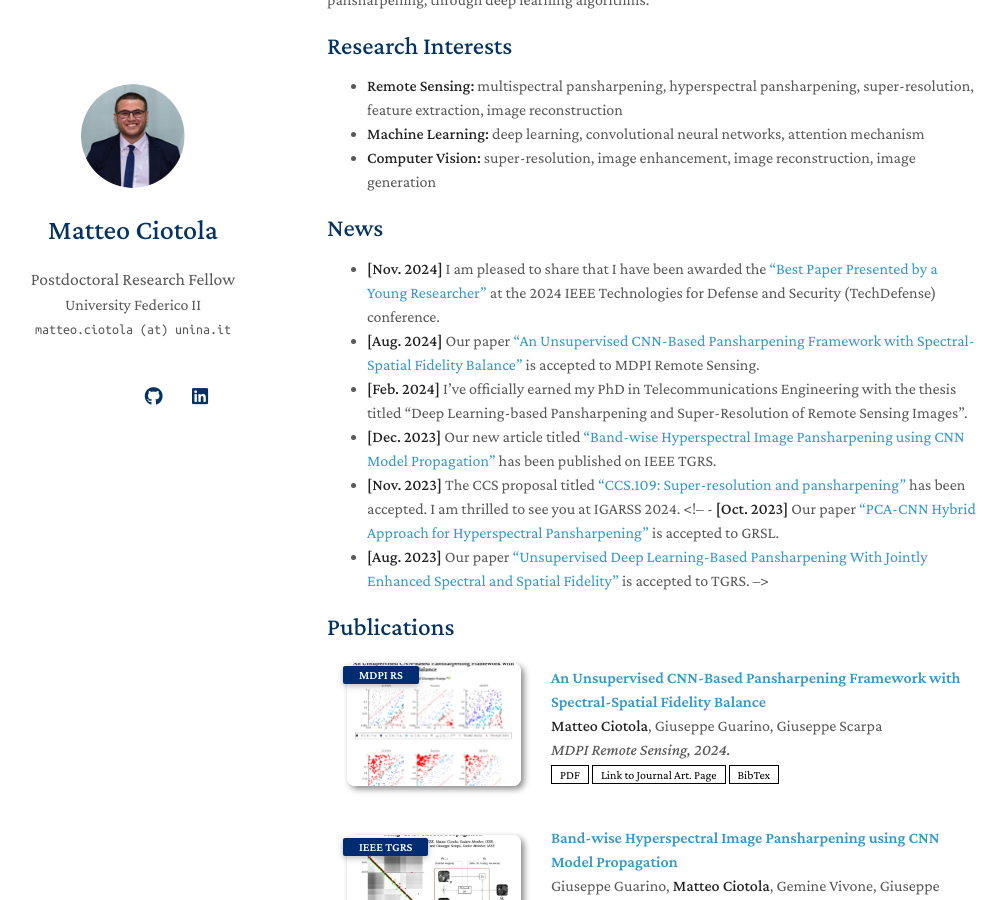
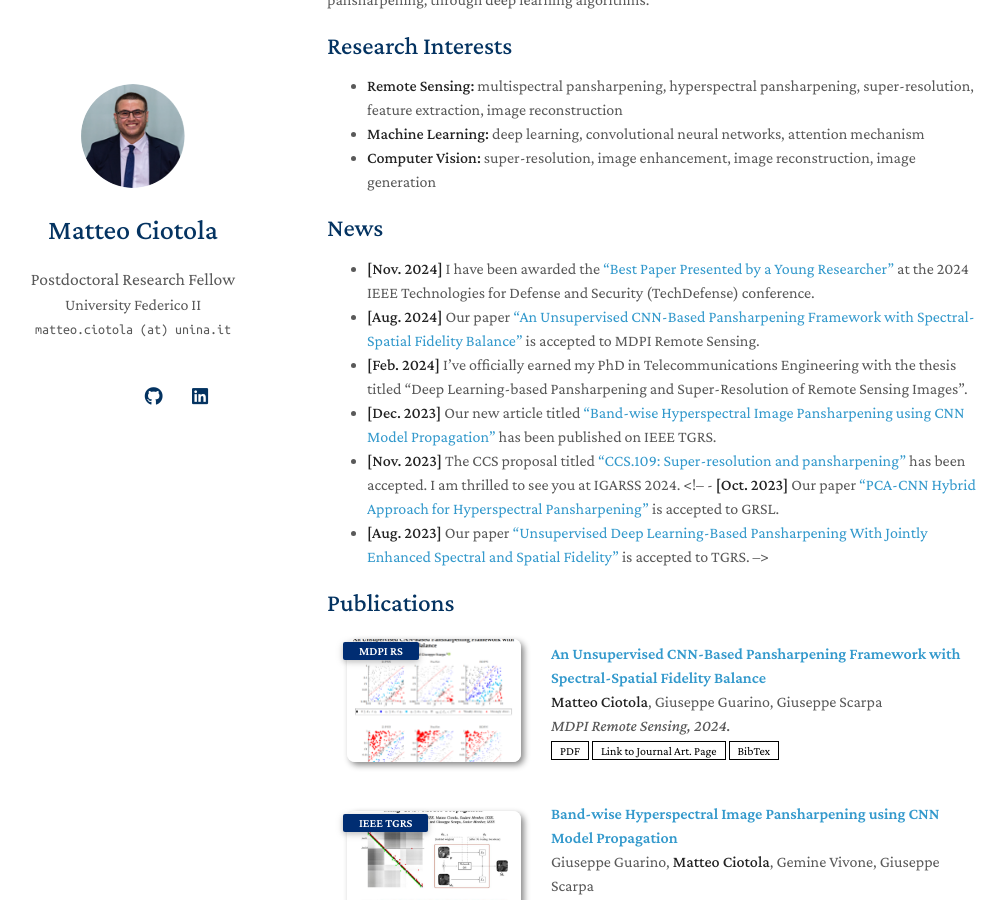
Before and after one commit to matciotola/matciotola.github.io, a Jekyll site: the page built from index.md, in a window 1280 px wide and 900 px high, scrolled down 337 px. Shown: the whole window, without its empty margins (143-1150 px from the left). Built offline with Jekyll 4.4.1, drawn with Linux system fonts in a browser that asks for light colours; nearby versions of some CDN libraries; a style sheet for code colours, icons or effects is not loaded; our own code applies the rules of GitHub Pages for plain Markdown files.

Commit message:
update website

```diff
--- a/index.md
+++ b/index.md
@@ -14,7 +14,7 @@ I received the B.Sc., M.Sc. (cum laude) degrees in Automation Engineering and Ph
 
 
 ## News
-- **[Nov. 2024]** I am pleased to share that I have been awarded the ["Best Paper Presented by a Young Researcher"](https://techdefense.org/awards) at the 2024 IEEE Technologies for Defense and Security (TechDefense) conference.
+- **[Nov. 2024]** I have been awarded the ["Best Paper Presented by a Young Researcher"](https://techdefense.org/awards) at the 2024 IEEE Technologies for Defense and Security (TechDefense) conference.
 - **[Aug. 2024]** Our paper ["An Unsupervised CNN-Based Pansharpening Framework with Spectral-Spatial Fidelity Balance"](https://www.mdpi.com/2072-4292/16/16/3014) is accepted to MDPI Remote Sensing.
 - **[Feb. 2024]** I've officially earned my PhD in Telecommunications Engineering with the thesis titled "Deep Learning-based Pansharpening and Super-Resolution of Remote Sensing Images".
 - **[Dec. 2023]** Our new article titled ["Band-wise Hyperspectral Image Pansharpening using CNN Model Propagation"](https://ieeexplore.ieee.org/document/10341305) has been published on IEEE TGRS.
```
